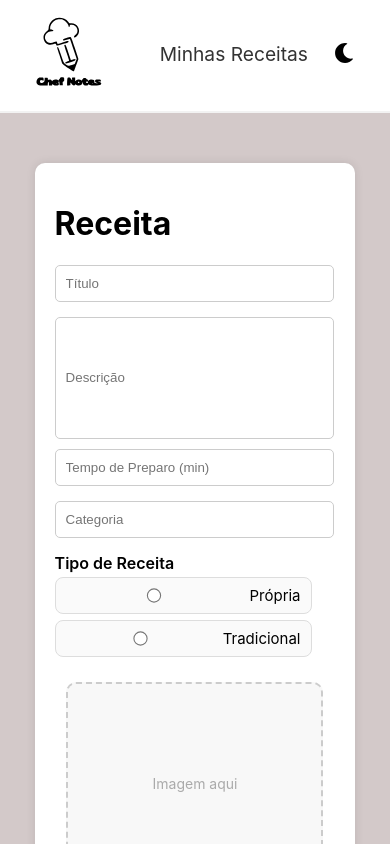
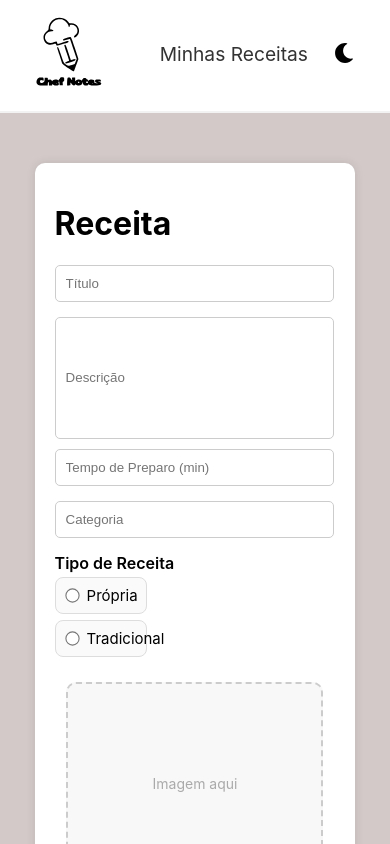
Before and after one commit to Vinicius2543/Projeto-PI, a React (Create React App) app in the folder frontend/: page /nova-receita in a window 390 px wide. Shown: the top 844 px of the page. Built offline with nearby package versions, Linux system fonts and the light colour scheme.

Commit message:
Update recipeForm.module.css

```diff
--- a/frontend/src/styles/recipeForm.module.css
+++ b/frontend/src/styles/recipeForm.module.css
@@ -362,7 +362,7 @@
     flex-direction: column;
     align-items: flex-start;
     gap: 6px;
-    width: 100%;
+    width: 60%;
   }
 
   .radioGroup label {
@@ -370,7 +370,7 @@
     align-items: center;
     justify-content: flex-start;
     gap: 8px;
-    width: 100%;
+    width: 60%;
     background-color: #fafafa;
     border: 1px solid #ddd;
     border-radius: 8px;
```
